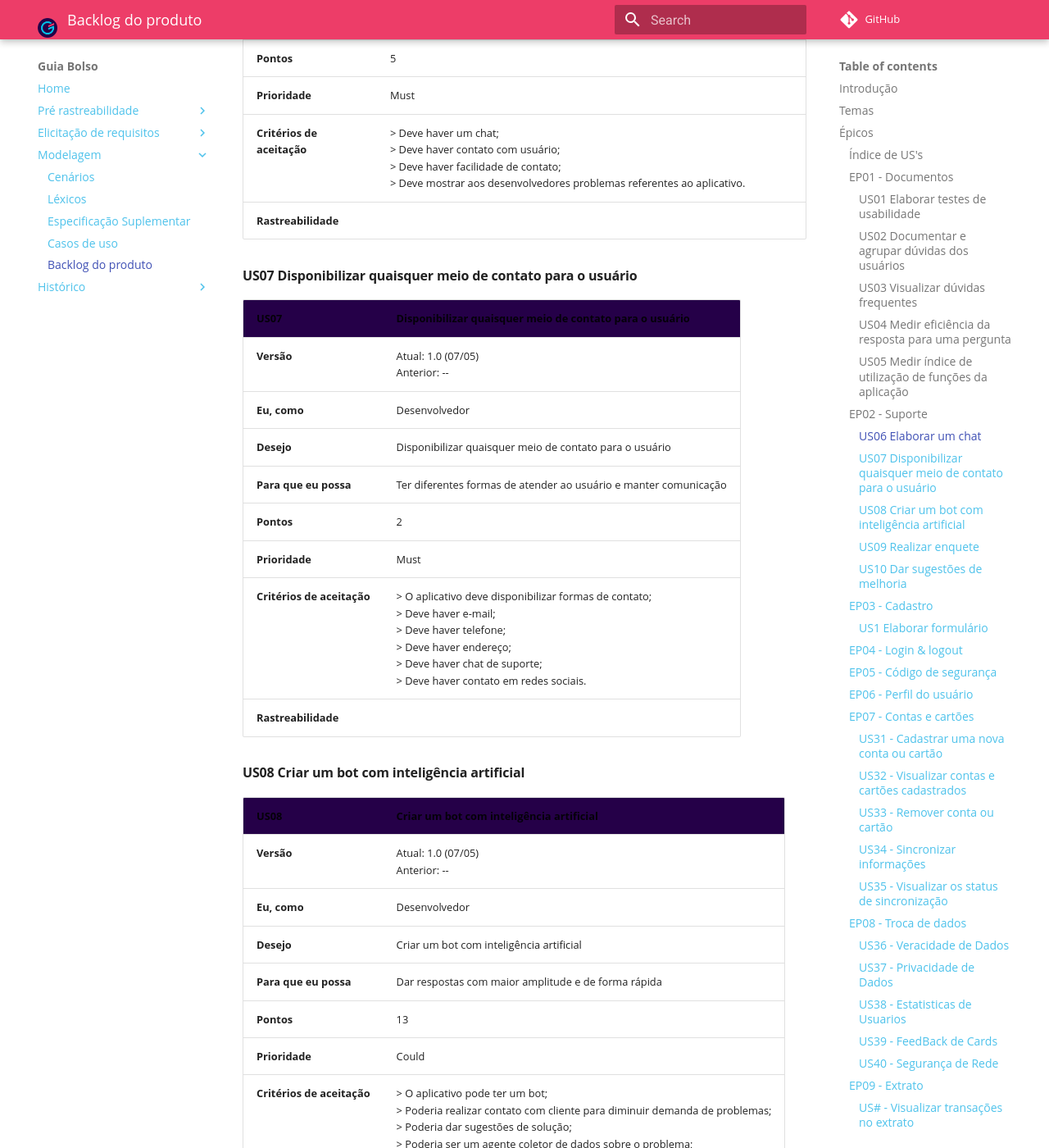
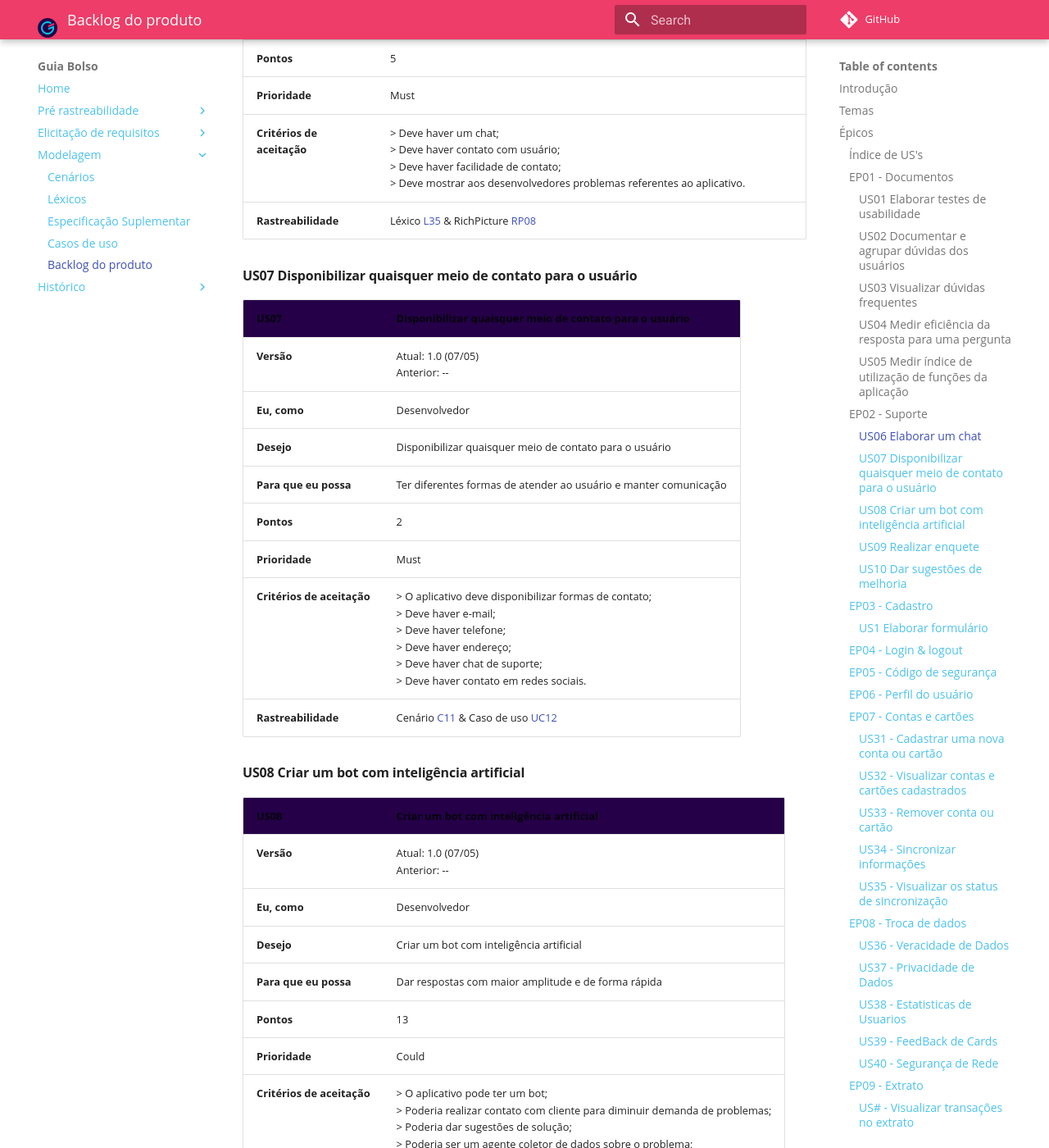
Before and after one commit to fga-disciplinas/2019.1-Guia-Bolso, an MkDocs documentation site: the page built from docs/modelagem/backlog.md, in a window 1280 px wide and 1400 px high, scrolled down 6693 px. Shown: the whole window at 82% size. Built offline with MkDocs 1.6.1 and Material for MkDocs 9.7.7, drawn with Linux system fonts in a browser that asks for light colours; comment, search, counter and statistics services are not loaded; old or Windows-style settings are respelled for this version of MkDocs; some of the changed text lies outside the part shown.

Commit message:
Adicionado rastreabilidade para suporte

```diff
--- a/docs/modelagem/backlog.md
+++ b/docs/modelagem/backlog.md
@@ -139,7 +139,7 @@ Cada elemento da listagem é elicitado por meio de interação da equipe de dese
 | **Pontos** | 5 |
 | **Prioridade** | Must |
 | **Critérios de aceitação** | > Deve haver um chat; <br> > Deve haver contato com usuário; <br> > Deve haver facilidade de contato; <br> > Deve mostrar aos desenvolvedores problemas referentes ao aplicativo. |
-| **Rastreabilidade** | |
+| **Rastreabilidade** | Léxico [L35](../lexicos/#l35-suporte) & RichPicture [RP08](../../pre-rastreabilidade/richpicture/#rp08-configuracoes) |
 
 #### US07 Disponibilizar quaisquer meio de contato para o usuário
 
@@ -152,7 +152,7 @@ Cada elemento da listagem é elicitado por meio de interação da equipe de dese
 | **Pontos** | 2 |
 | **Prioridade** | Must |
 | **Critérios de aceitação** | > O aplicativo deve disponibilizar formas de contato; <br> > Deve haver e-mail; <br> > Deve haver telefone; <br> > Deve haver endereço; <br> > Deve haver chat de suporte; <br> > Deve haver contato em redes sociais. |
-| **Rastreabilidade** | |
+| **Rastreabilidade** | Cenário [C11](../cenarios/#c11-solicitar-suporte) & Caso de uso [UC12](../casos_de_uso/#uc12-solicitar-suporte) |
 
 #### US08 Criar um bot com inteligência artificial
 
@@ -165,7 +165,7 @@ Cada elemento da listagem é elicitado por meio de interação da equipe de dese
 | **Pontos** | 13 |
 | **Prioridade** | Could |
 | **Critérios de aceitação** | > O aplicativo pode ter um bot; <br> > Poderia realizar contato com cliente para diminuir demanda de problemas; <br> > Poderia dar sugestões de solução; <br> > Poderia ser um agente coletor de dados sobre o problema; <br> > Poderia filtrar os problemas por tags. |
-| **Rastreabilidade** | |
+| **Rastreabilidade** | Léxico [L35](../lexicos/#l35-suporte) |
 
 #### US09 Realizar enquete
 
@@ -178,7 +178,7 @@ Cada elemento da listagem é elicitado por meio de interação da equipe de dese
 | **Pontos** | 3 |
 | **Prioridade** | Must |
 | **Critérios de aceitação** | > Deve realizar enquete; <br> > Deve coletar dados da enquete para alguma finalidade; <br> > Deve haver melhorias; <br> Deve haver exclusão; <br> > Deve haver tomada de decisão com base em enquete. |
-| **Rastreabilidade** | |
+| **Rastreabilidade** | Léxico [L35](../lexicos/#l35-suporte) |
 
 #### US10 Dar sugestões de melhoria
 
```
Also changed, not shown: other parts of docs/modelagem/backlog.md (+1 -1 lines).
